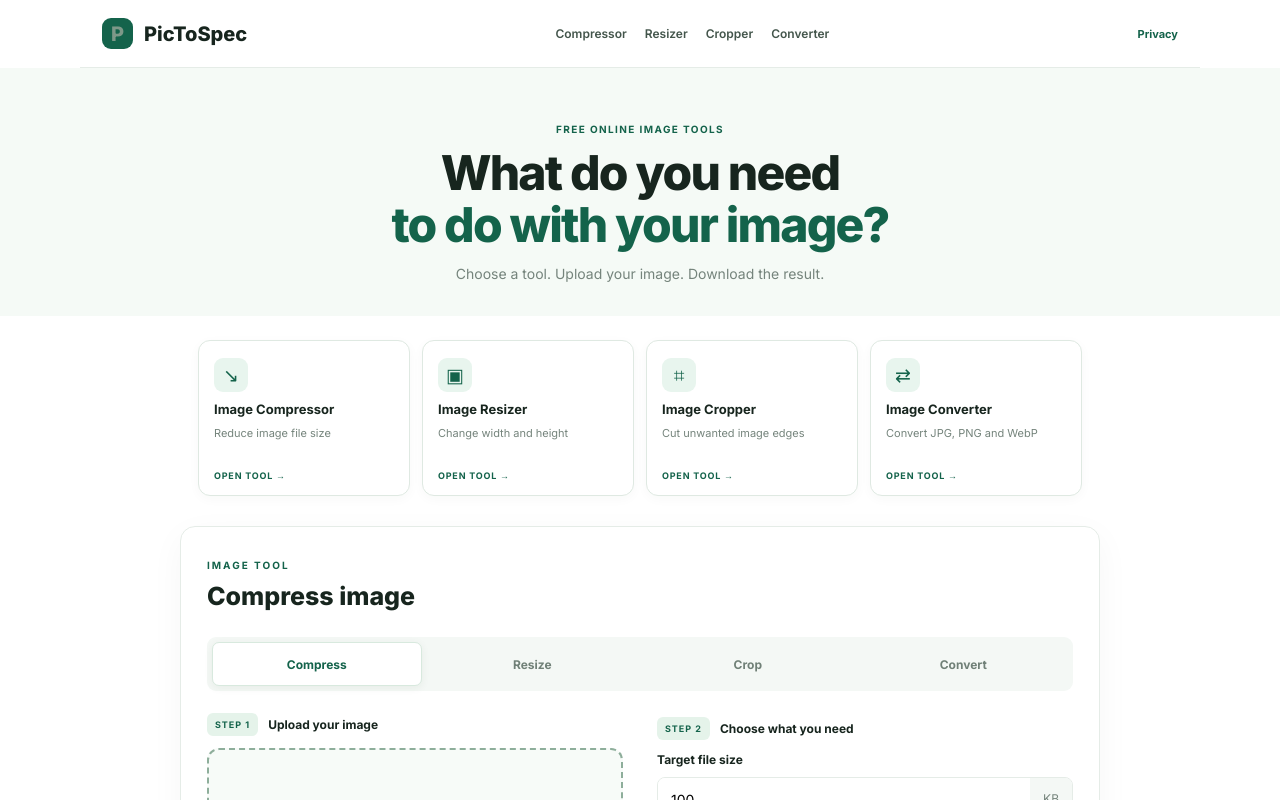
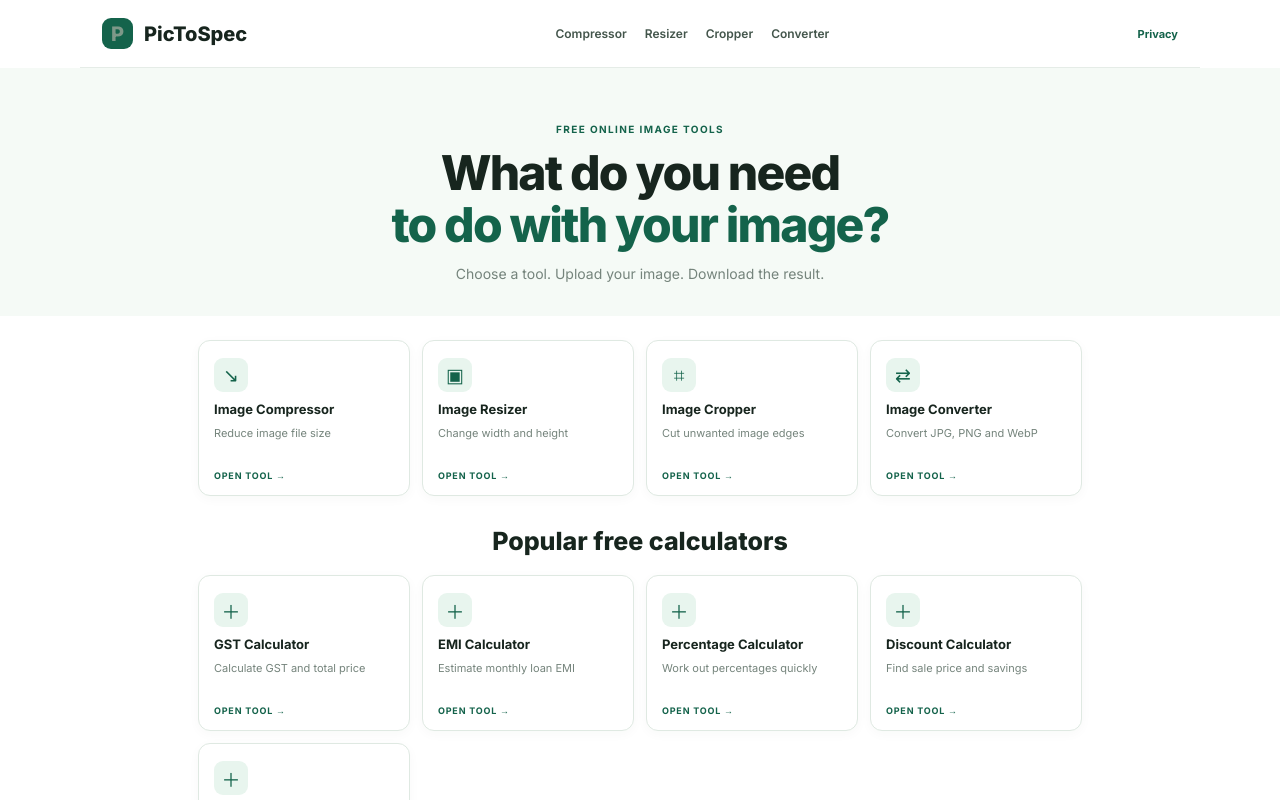
Before and after one commit to ya6331856-cpu/pic-to-spec, a Next.js app: page / in a window 1280 px wide. Shown: the top 800 px of the page. Built offline with nearby package versions, Linux system fonts and the light colour scheme.

Commit message:
Add popular calculators to homepage discovery

```diff
--- a/app/page.tsx
+++ b/app/page.tsx
@@ -96,6 +96,7 @@ export default function Home() {
         <a href="/image-converter" className="tool-card"><span>⇄</span><b>Image Converter</b><small>Convert JPG, PNG and WebP</small><strong>OPEN TOOL →</strong></a>
       </div>
     </section>
+    <section className="quick-start" aria-label="Popular calculators"><h2>Popular free calculators</h2><div className="quick-grid">{[["GST Calculator","Calculate GST and total price","/gst-calculator"],["EMI Calculator","Estimate monthly loan EMI","/emi-calculator"],["Percentage Calculator","Work out percentages quickly","/percentage-calculator"],["Discount Calculator","Find sale price and savings","/discount-calculator"],["Age Calculator","Calculate age from date of birth","/age-calculator"]].map(([name,desc,url])=><a className="tool-card" href={url} key={url}><span>＋</span><b>{name}</b><small>{desc}</small><strong>OPEN TOOL →</strong></a>)}</div></section>
     <section className="workspace" id="tools"><div className="workspace-head"><div><small id="tool-name">IMAGE TOOL</small><h2>{tool === "compress" ? "Compress image" : tool === "resize" ? "Resize image" : tool === "crop" ? "Crop image" : "Convert image"}</h2></div></div>
       <div className="tabs">{(["compress","resize","crop","convert"] as Tool[]).map(t => <button key={t} className={tool === t ? "active" : ""} onClick={() => {setTool(t);setError("");setResult(null);}}>{t === "compress" ? "Compress" : t === "resize" ? "Resize" : t === "crop" ? "Crop" : "Convert"}</button>)}</div>
       <div className="columns"><div className="upload-column"><div className="step-hint"><b>STEP 1</b><span>Upload your image</span></div><button type="button" className="drop" onClick={() => picker.current?.click()}>{preview ? <><img src={preview} alt="Selected image preview"/><strong>{file?.name}</strong><span>Tap to choose another image</span></> : <><span className="upload">↑</span><strong>Tap to choose an image</strong><span>JPG, PNG or WebP · up to 20 MB</span><small className="tap-hint">BROWSE FILES</small></>}</button><input ref={picker} hidden type="file" accept="image/*" onChange={e => selectFile(e.target.files?.[0])}/>{file && <p className="fileinfo">{file.name} · {bytes(file.size)}</p>}<div className="privacy">🔒 <div><b>Your images stay private</b><p>Processing happens locally in your browser. Images are not uploaded to our server.</p></div></div></div>
```
